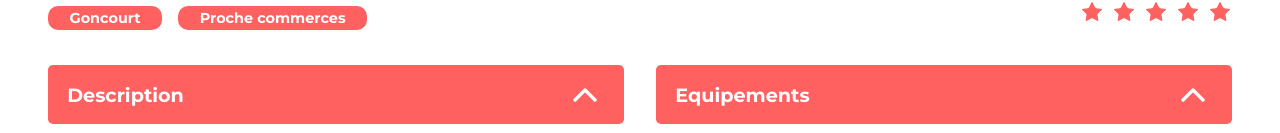
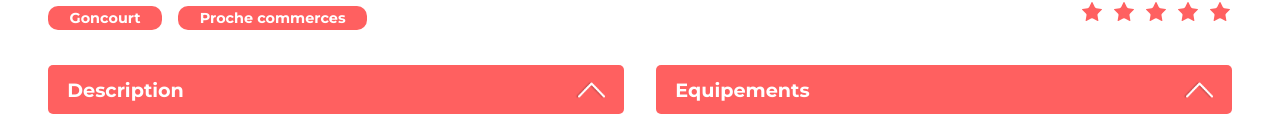
Before and after one commit to leamerle13-hash/Kasa, a React (Vite) app: page /housing/0979876d in a window 1280 px wide. Shown: the part 667-800 px from the top of the page. Built offline with nearby package versions, Linux system fonts and the light colour scheme; a web font is replaced by a local one.

Commit message:
Changement icon

```diff
--- a/src/components/Dropdown/Dropdown.css
+++ b/src/components/Dropdown/Dropdown.css
@@ -41,10 +41,15 @@
   height: 40px;
 }
 .dropdown__chevron {
+  transform: rotate(90deg);
+  width: 30px;
+  height: 30px;
+  -o-object-fit: contain;
+     object-fit: contain;
   transition: transform 0.3s ease;
 }
 .dropdown__chevron.rotate {
-  transform: rotate(-180deg);
+  transform: rotate(-90deg);
 }
 
 @keyframes dropDown {
--- a/src/components/Dropdown/Dropdown.scss
+++ b/src/components/Dropdown/Dropdown.scss
@@ -42,9 +42,13 @@
 
     }
     &__chevron {
+        transform: rotate(90deg);
+        width: 30px;
+        height: 30px;
+        object-fit: contain;
         transition: transform 0.3s ease;
         &.rotate {
-            transform: rotate(-180deg);
+            transform: rotate(-90deg);
         }
     }
 }
--- a/src/components/Dropdown/index.jsx
+++ b/src/components/Dropdown/index.jsx
@@ -1,12 +1,12 @@
 import "./Dropdown.scss"
-import { ChevronUp } from "lucide-react"
+import arrow from "../../assets/arrow_left.png"
 
 export default function DropdownMenu(props) {
     return (
         <div className="container">
             <button onClick={() => props.toggle(props.id)} className="dropdown">
                 <p className="dropdown__name">{props.title}</p>
-                <ChevronUp className={`dropdown__chevron ${props.isOpen ? "rotate" : ""} dropdown__icon`} />
+                <img src={arrow} className={`dropdown__chevron ${props.isOpen ? "rotate" : ""} dropdown__icon`} />
             </button>
             {props.isOpen && <div style={{ display: "block" }} className="dropdown__content">
                 {props.content}
```
Also changed, not shown: 1 other file (tests, documents, lock files or other folders).
